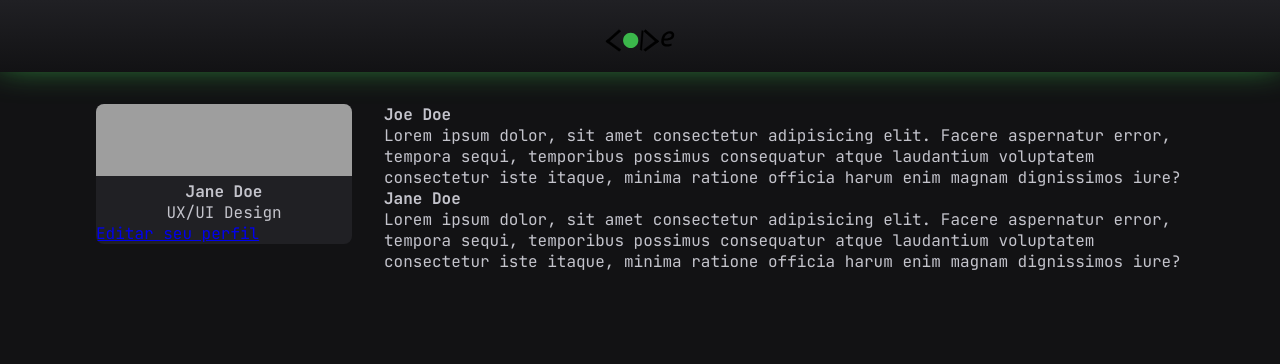
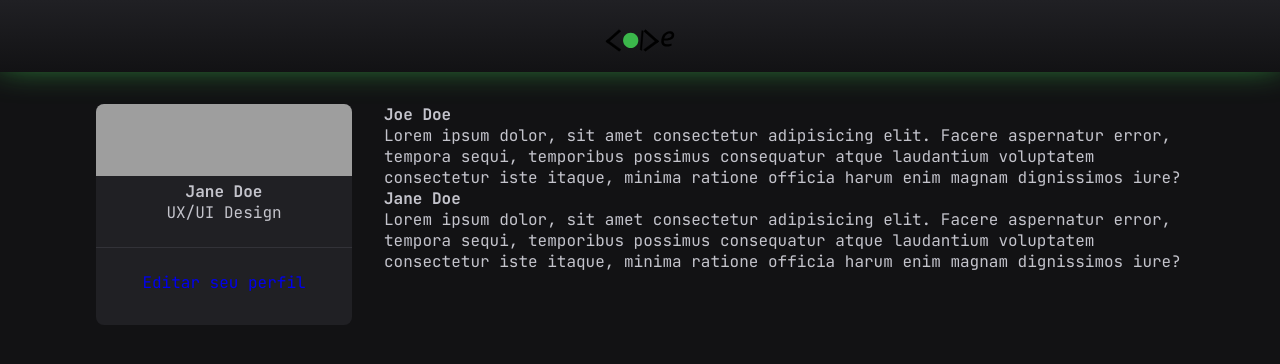
Before and after one commit to Diego-Girao/code-feed, a React (Vite) app: page / in a window 1280 px wide. Shown: the top 364 px of the page. Built offline with nearby package versions, Linux system fonts and the light colour scheme; grey boxes are pictures that could not be loaded.

Commit message:
Style estilizando sidebar footer

```diff
--- a/src/components/Sidebar.module.css
+++ b/src/components/Sidebar.module.css
@@ -15,3 +15,18 @@
 	flex-direction: column;
 	align-items: center;
 }
+
+.sidebar footer {
+	border-top: 1px solid var(--gray-600);
+	margin-top: 1.5rem;
+	padding: 1.5rem 2rem 2rem;
+}
+
+.sidebar footer a {
+	display: block;
+	text-decoration: none;
+
+	display: flex;
+	align-items: center;
+	justify-content: center;
+}
```
